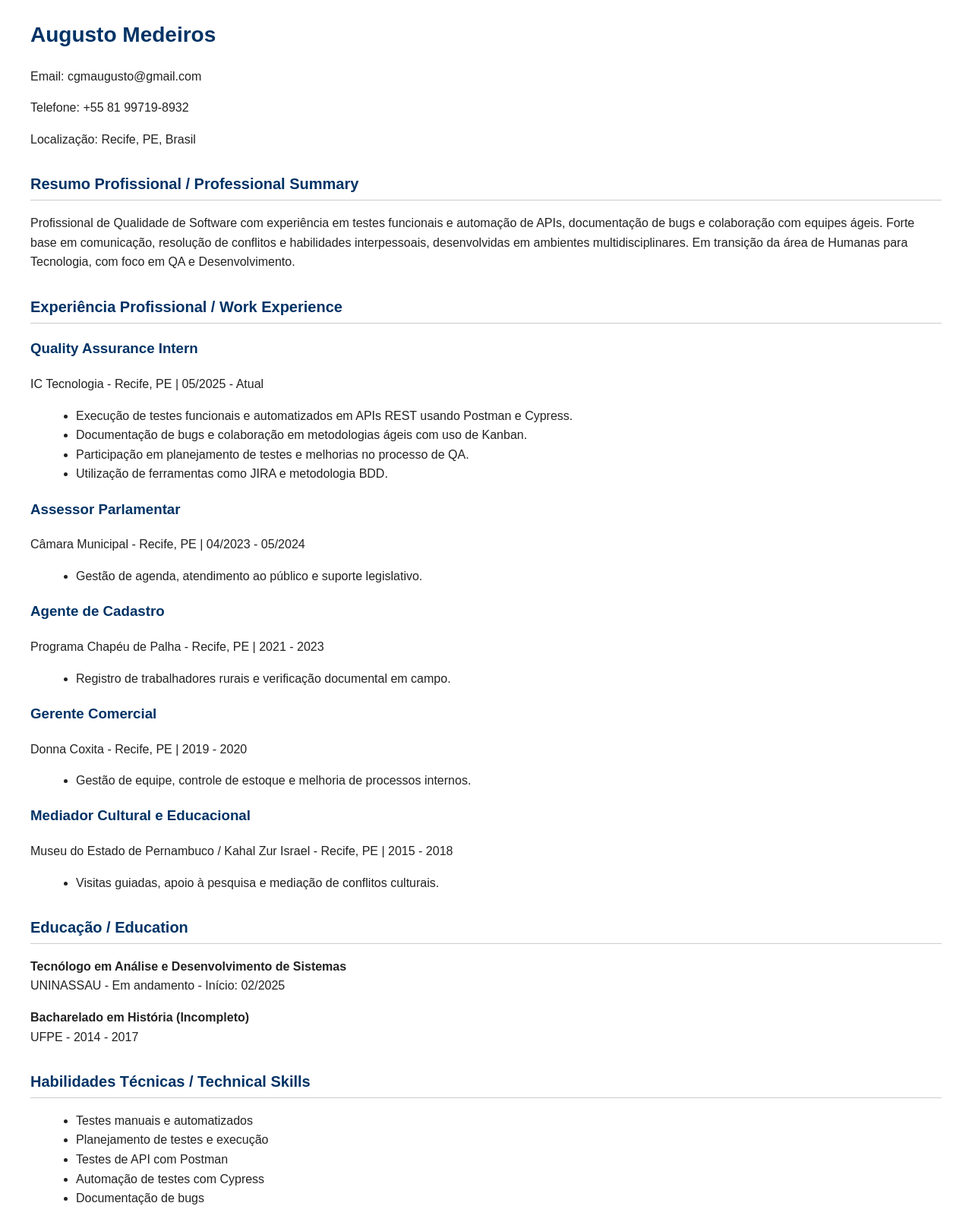
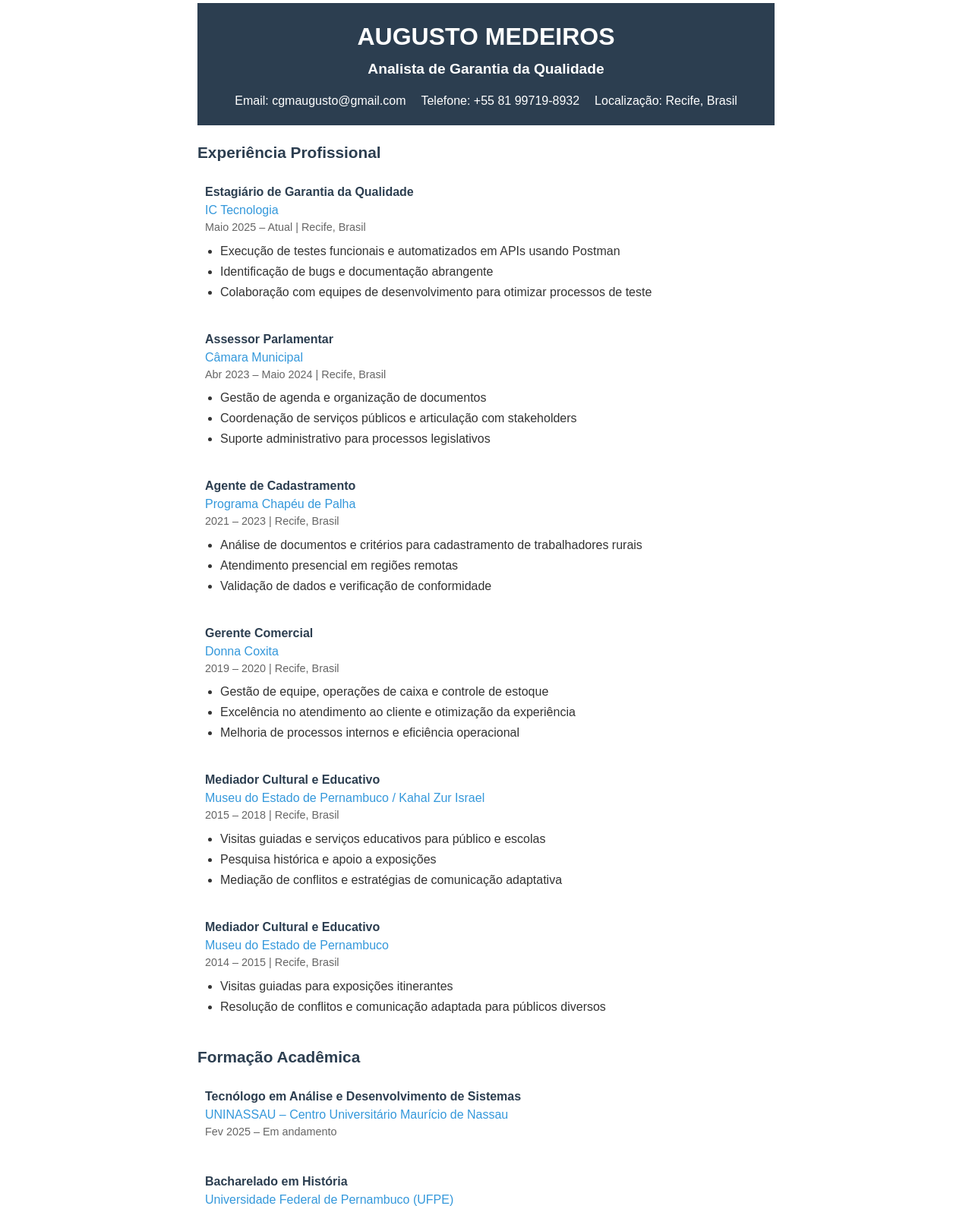
Before and after one commit to Testadortest2025/cv_ptbr_simples, a plain HTML site: page index.html in a window 1280 px wide. Shown: the part 16-1604 px from the top of the page at 76% size. Drawn offline with Linux system fonts and the light colour scheme.

Commit message:
Update index.html

```diff
--- a/index.html
+++ b/index.html
@@ -3,122 +3,205 @@
 <head>
     <meta charset="UTF-8">
     <meta name="viewport" content="width=device-width, initial-scale=1.0">
-  <title>Augusto Medeiros - Currículo</title>
+    <title>Augusto Medeiros - Garantia da Qualidade</title>
     <style>
+        * { margin: 0; padding: 0; box-sizing: border-box; }
+
         body {
             font-family: Arial, sans-serif;
-      margin: 40px;
-      line-height: 1.6;
-      color: #222;
+            line-height: 1.5;
+            color: #333;
+            max-width: 800px;
+            margin: 0 auto;
+            padding: 20px;
         }
-    h1, h2, h3 {
-      color: #003366;
+
+        .header {
+            background: #2c3e50;
+            color: white;
+            padding: 20px;
+            text-align: center;
+            margin-bottom: 20px;
         }
-    h1 {
-      font-size: 28px;
+
+        .name { font-size: 2em; margin-bottom: 5px; }
+        .title { font-size: 1.2em; margin-bottom: 15px; }
+        .contact-info { display: flex; justify-content: center; gap: 20px; flex-wrap: wrap; }
+
+        .section { margin-bottom: 25px; }
+        .section-title {
+            font-size: 1.3em;
+            color: #2c3e50;
+            margin-bottom: 15px;
         }
-    h2 {
-      margin-top: 30px;
-      font-size: 20px;
-      border-bottom: 1px solid #ccc;
-      padding-bottom: 5px;
+
+        .experience-item, .education-item {
+            margin-bottom: 15px;
+            padding: 10px;
         }
-    ul {
-      margin-left: 20px;
-    }
-    section {
-      margin-bottom: 20px;
+
+        .job-title { font-weight: bold; color: #2c3e50; }
+        .company { color: #3498db; }
+        .period { color: #666; font-size: 0.9em; margin-bottom: 8px; }
+
+        .responsibilities { list-style: disc; margin-left: 20px; }
+        .responsibilities li { margin-bottom: 3px; }
+
+        @media (max-width: 600px) {
+            .contact-info { flex-direction: column; align-items: center; }
         }
     </style>
 </head>
 <body>
-  <h1>Augusto Medeiros</h1>
-  <p>Email: cgmaugusto@gmail.com</p>
-  <p>Telefone: +55 81 99719-8932</p>
-  <p>Localização: Recife, PE, Brasil</p>
+    <div class="header">
+        <h1 class="name">AUGUSTO MEDEIROS</h1>
+        <h2 class="title">Analista de Garantia da Qualidade</h2>
+        <div class="contact-info">
+            <span>Email: cgmaugusto@gmail.com</span>
+            <span>Telefone: +55 81 99719-8932</span>
+            <span>Localização: Recife, Brasil</span>
+        </div>
+    </div>
 
-  <section>
-    <h2>Resumo Profissional / Professional Summary</h2>
-    <p>Profissional de Qualidade de Software com experiência em testes funcionais e automação de APIs, documentação de bugs e colaboração com equipes ágeis. Forte base em comunicação, resolução de conflitos e habilidades interpessoais, desenvolvidas em ambientes multidisciplinares. Em transição da área de Humanas para Tecnologia, com foco em QA e Desenvolvimento.</p>
-  </section>
+    <div class="section">
+        <h3 class="section-title">Experiência Profissional</h3>
 
-  <section>
-    <h2>Experiência Profissional / Work Experience</h2>
+        <div class="experience-item">
+            <div class="job-title">Estagiário de Garantia da Qualidade</div>
+            <div class="company">IC Tecnologia</div>
+            <div class="period">Maio 2025 – Atual | Recife, Brasil</div>
+            <ul class="responsibilities">
+                <li>Execução de testes funcionais e automatizados em APIs usando Postman</li>
+                <li>Identificação de bugs e documentação abrangente</li>
+                <li>Colaboração com equipes de desenvolvimento para otimizar processos de teste</li>
+            </ul>
+        </div>
 
-    <h3>Quality Assurance Intern</h3>
-    <p>IC Tecnologia - Recife, PE | 05/2025 - Atual</p>
-    <ul>
-      <li>Execução de testes funcionais e automatizados em APIs REST usando Postman e Cypress.</li>
-      <li>Documentação de bugs e colaboração em metodologias ágeis com uso de Kanban.</li>
-      <li>Participação em planejamento de testes e melhorias no processo de QA.</li>
-      <li>Utilização de ferramentas como JIRA e metodologia BDD.</li>
+        <div class="experience-item">
+            <div class="job-title">Assessor Parlamentar</div>
+            <div class="company">Câmara Municipal</div>
+            <div class="period">Abr 2023 – Maio 2024 | Recife, Brasil</div>
+            <ul class="responsibilities">
+                <li>Gestão de agenda e organização de documentos</li>
+                <li>Coordenação de serviços públicos e articulação com stakeholders</li>
+                <li>Suporte administrativo para processos legislativos</li>
             </ul>
+        </div>
 
-    <h3>Assessor Parlamentar</h3>
-    <p>Câmara Municipal - Recife, PE | 04/2023 - 05/2024</p>
-    <ul>
-      <li>Gestão de agenda, atendimento ao público e suporte legislativo.</li>
+        <div class="experience-item">
+            <div class="job-title">Agente de Cadastramento</div>
+            <div class="company">Programa Chapéu de Palha</div>
+            <div class="period">2021 – 2023 | Recife, Brasil</div>
+            <ul class="responsibilities">
+                <li>Análise de documentos e critérios para cadastramento de trabalhadores rurais</li>
+                <li>Atendimento presencial em regiões remotas</li>
+                <li>Validação de dados e verificação de conformidade</li>
             </ul>
+        </div>
 
-    <h3>Agente de Cadastro</h3>
-    <p>Programa Chapéu de Palha - Recife, PE | 2021 - 2023</p>
-    <ul>
-      <li>Registro de trabalhadores rurais e verificação documental em campo.</li>
+        <div class="experience-item">
+            <div class="job-title">Gerente Comercial</div>
+            <div class="company">Donna Coxita</div>
+            <div class="period">2019 – 2020 | Recife, Brasil</div>
+            <ul class="responsibilities">
+                <li>Gestão de equipe, operações de caixa e controle de estoque</li>
+                <li>Excelência no atendimento ao cliente e otimização da experiência</li>
+                <li>Melhoria de processos internos e eficiência operacional</li>
             </ul>
+        </div>
 
-    <h3>Gerente Comercial</h3>
-    <p>Donna Coxita - Recife, PE | 2019 - 2020</p>
-    <ul>
-      <li>Gestão de equipe, controle de estoque e melhoria de processos internos.</li>
+        <div class="experience-item">
+            <div class="job-title">Mediador Cultural e Educativo</div>
+            <div class="company">Museu do Estado de Pernambuco / Kahal Zur Israel</div>
+            <div class="period">2015 – 2018 | Recife, Brasil</div>
+            <ul class="responsibilities">
+                <li>Visitas guiadas e serviços educativos para público e escolas</li>
+                <li>Pesquisa histórica e apoio a exposições</li>
+                <li>Mediação de conflitos e estratégias de comunicação adaptativa</li>
             </ul>
+        </div>
 
-    <h3>Mediador Cultural e Educacional</h3>
-    <p>Museu do Estado de Pernambuco / Kahal Zur Israel - Recife, PE | 2015 - 2018</p>
-    <ul>
-      <li>Visitas guiadas, apoio à pesquisa e mediação de conflitos culturais.</li>
+        <div class="experience-item">
+            <div class="job-title">Mediador Cultural e Educativo</div>
+            <div class="company">Museu do Estado de Pernambuco</div>
+            <div class="period">2014 – 2015 | Recife, Brasil</div>
+            <ul class="responsibilities">
+                <li>Visitas guiadas para exposições itinerantes</li>
+                <li>Resolução de conflitos e comunicação adaptada para públicos diversos</li>
             </ul>
-  </section>
+        </div>
+    </div>
 
-  <section>
-    <h2>Educação / Education</h2>
-    <p><strong>Tecnólogo em Análise e Desenvolvimento de Sistemas</strong><br>UNINASSAU - Em andamento - Início: 02/2025</p>
-    <p><strong>Bacharelado em História (Incompleto)</strong><br>UFPE - 2014 - 2017</p>
-  </section>
+    <div class="section">
+        <h3 class="section-title">Formação Acadêmica</h3>
 
-  <section>
-    <h2>Habilidades Técnicas / Technical Skills</h2>
-    <ul>
-      <li>Testes manuais e automatizados</li>
-      <li>Planejamento de testes e execução</li>
-      <li>Testes de API com Postman</li>
-      <li>Automação de testes com Cypress</li>
-      <li>Documentação de bugs</li>
-      <li>Versionamento com Git</li>
-      <li>Metodologias ágeis (Kanban)</li>
-      <li>BDD (Behavior-Driven Development)</li>
-      <li>JIRA (rastreamento de tarefas e bugs)</li>
-      <li>HTML / CSS</li>
-      <li>DevTools, testes de interface</li>
-      <li>Consumo de APIs REST</li>
+        <div class="education-item">
+            <div class="job-title">Tecnólogo em Análise e Desenvolvimento de Sistemas</div>
+            <div class="company">UNINASSAU – Centro Universitário Maurício de Nassau</div>
+            <div class="period">Fev 2025 – Em andamento</div>
+        </div>
+
+        <div class="education-item">
+            <div class="job-title">Bacharelado em História</div>
+            <div class="company">Universidade Federal de Pernambuco (UFPE)</div>
+            <div class="period">2014 – 2017 | Incompleto</div>
+        </div>
+    </div>
+
+    <div class="section">
+        <h3 class="section-title">Competências Técnicas</h3>
+
+        <div class="experience-item">
+            <div class="job-title">Desenvolvimento & Testes</div>
+            <ul class="responsibilities">
+                <li>HTML</li>
+                <li>CSS</li>
+                <li>Cypress</li>
+                <li>Postman</li>
+                <li>Git</li>
+                <li>Dev Tools</li>
             </ul>
-  </section>
+        </div>
 
-  <section>
-    <h2>Idiomas / Languages</h2>
-    <ul>
-      <li>Português - Nativo</li>
-      <li>Inglês - Avançado (leitura e escrita técnica)</li>
+        <div class="experience-item">
+            <div class="job-title">Garantia da Qualidade</div>
+            <ul class="responsibilities">
+                <li>Testes Manuais</li>
+                <li>Testes Automatizados</li>
+                <li>Planejamento de Testes</li>
+                <li>Relatórios de Bugs</li>
+                <li>APIs REST</li>
+                <li>Kanban</li>
             </ul>
-  </section>
+        </div>
+    </div>
 
-  <section>
-    <h2>Habilidades Comportamentais / Soft Skills</h2>
-    <ul>
-      <li>Comunicação clara e eficiente</li>
-      <li>Trabalho em equipe</li>
-      <li>Resolução de conflitos</li>
-      <li>Adaptabilidade em ambientes multiculturais</li>
+    <div class="section">
+        <h3 class="section-title">Idiomas</h3>
+
+        <div class="experience-item">
+            <div class="job-title">Inglês</div>
+            <div class="company">Avançado</div>
+        </div>
+
+        <div class="experience-item">
+            <div class="job-title">Português</div>
+            <div class="company">Nativo</div>
+        </div>
+    </div>
+
+    <div class="section">
+        <h3 class="section-title">Competências Comportamentais</h3>
+
+        <div class="experience-item">
+            <ul class="responsibilities">
+                <li>Comunicação</li>
+                <li>Trabalho em Equipe</li>
+                <li>Resolução de Conflitos</li>
+                <li>Habilidades Interpessoais</li>
+                <li>Experiência Multicultural</li>
             </ul>
-  </section>
+        </div>
+    </div>
 </body>
 </html>
```
Lines whose indentation alone changed are shown as unchanged.
